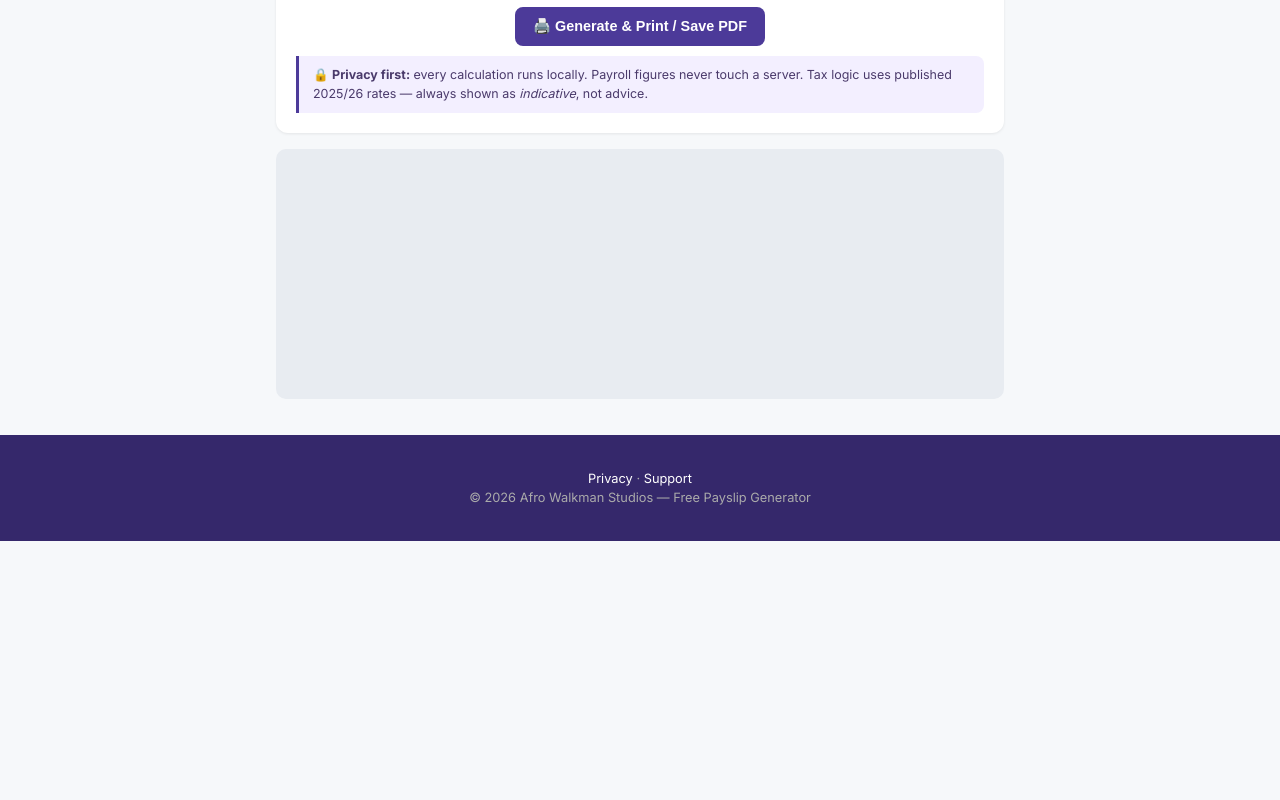
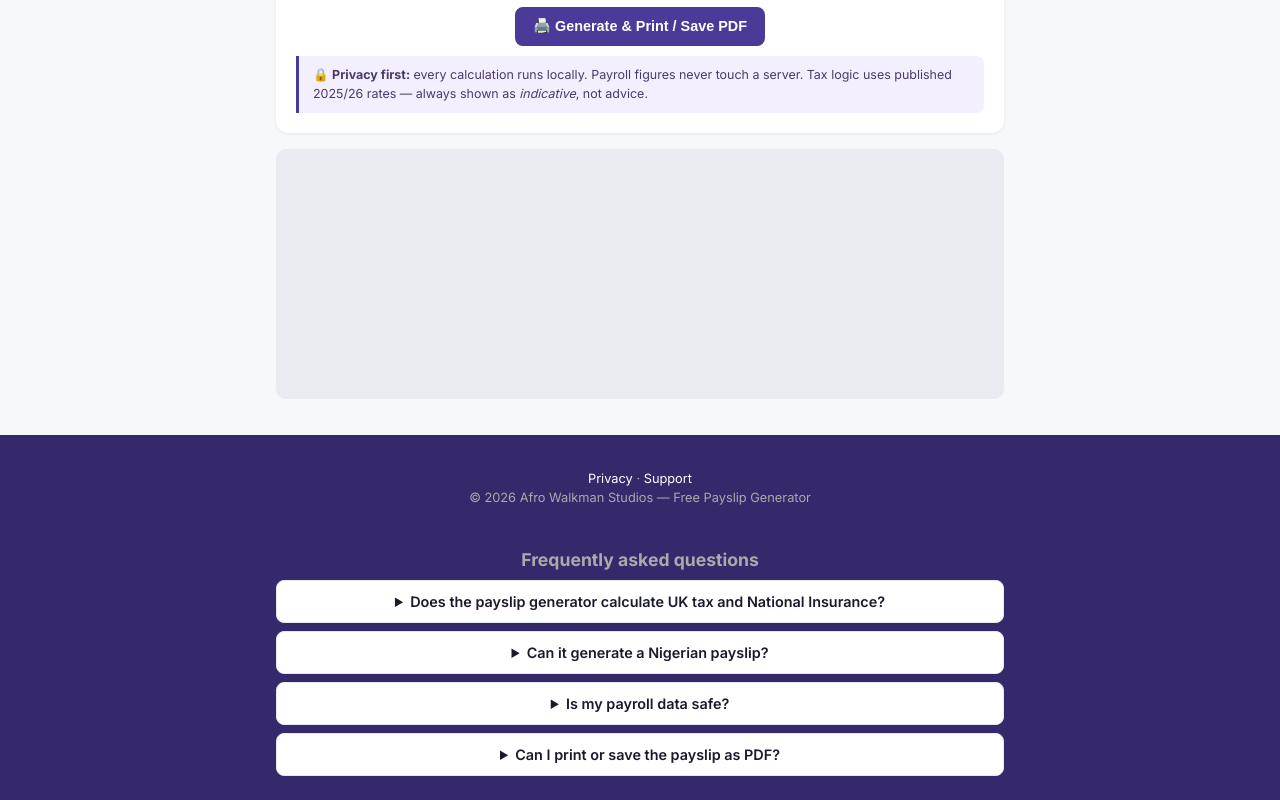
Before and after one commit to payslipgenerator/payslipgenerator.github.io, a plain HTML site: page index.html in a window 1280 px wide. Shown: the part 683-1483 px from the top of the page. Before the commit the page ends 1224 px from the top, so only its background shows below. Drawn offline with Linux system fonts and the light colour scheme.

Commit message:
seo: og tags, FAQPage schema + visible FAQ

```diff
--- a/index.html
+++ b/index.html
@@ -5,10 +5,16 @@
 <meta name="viewport" content="width=device-width, initial-scale=1.0">
 <title>Free Payslip Generator — UK &amp; Nigeria PAYE, PDF Ready</title>
 <meta name="description" content="Generate a professional payslip with accurate UK or Nigeria PAYE tax in seconds. Free, private, no signup — your payroll data never leaves your browser.">
+<meta property="og:title" content="Free Payslip Generator — UK &amp; Nigeria PAYE, PDF Ready">
+<meta property="og:description" content="Generate a professional payslip with accurate UK or Nigeria PAYE tax in seconds. Free, private, no signup — your payroll data never leaves your browser.">
+<meta property="og:type" content="website">
+<meta property="og:url" content="https://payslip-generator.github.io/">
+<meta name="twitter:card" content="summary_large_image">
 <link rel="canonical" href="https://payslip-generator.github.io/">
 <script type="application/ld+json">
 {"@context":"https://schema.org","@type":"WebApplication","name":"Free Payslip Generator","url":"https://payslip-generator.github.io/","applicationCategory":"FinanceApplication","description":"Generate professional payslips with UK or Nigeria PAYE tax, entirely in your browser.","offers":{"@type":"Offer","price":"0","priceCurrency":"USD"},"operatingSystem":"Any"}
 </script>
+<script type="application/ld+json">{"@context": "https://schema.org", "@type": "FAQPage", "mainEntity": [{"@type": "Question", "name": "Does the payslip generator calculate UK tax and National Insurance?", "acceptedAnswer": {"@type": "Answer", "text": "Yes \u2014 it applies 2025/26 UK PAYE basic-rate tax and employee National Insurance (8% / 2%) using your tax code (e.g. 1257L), plus optional pension."}}, {"@type": "Question", "name": "Can it generate a Nigerian payslip?", "acceptedAnswer": {"@type": "Answer", "text": "Yes. Switch to Nigeria and it computes PAYE using the Personal Income Tax Act consolidated relief (20% of gross + \u20a6200,000), applied monthly."}}, {"@type": "Question", "name": "Is my payroll data safe?", "acceptedAnswer": {"@type": "Answer", "text": "Your payslip is computed entirely in your browser \u2014 salary, NIN and tax figures are never uploaded anywhere."}}, {"@type": "Question", "name": "Can I print or save the payslip as PDF?", "acceptedAnswer": {"@type": "Answer", "text": "Yes \u2014 Generate, then select Save as PDF in the print dialog."}}]}</script>
 <link rel="preconnect" href="https://fonts.googleapis.com">
 <link rel="preconnect" href="https://fonts.gstatic.com" crossorigin>
 <link href="https://fonts.googleapis.com/css2?family=Inter:opsz,wght@14..32,400;14..32,500;14..32,600;14..32,700&display=swap" rel="stylesheet">
@@ -133,6 +139,10 @@ footer a{color:#fff;text-decoration:none}
     <a href="privacy.html">Privacy</a> · <a href="https://buymeacoffee.com/afrowalkmanstudios" target="_blank" rel="noopener">Support</a>
     <div style="margin-top:4px">© <span id="yr"></span> Afro Walkman Studios — Free Payslip Generator</div>
   </div>
+<section id="faq" style="max-width:760px;margin:24px auto 8px;padding:0 16px"><h2 style="font-size:1.1rem;margin-bottom:10px">Frequently asked questions</h2><details><summary>Does the payslip generator calculate UK tax and National Insurance?</summary><p>Yes — it applies 2025/26 UK PAYE basic-rate tax and employee National Insurance (8% / 2%) using your tax code (e.g. 1257L), plus optional pension.</p></details>
+<details><summary>Can it generate a Nigerian payslip?</summary><p>Yes. Switch to Nigeria and it computes PAYE using the Personal Income Tax Act consolidated relief (20% of gross + ₦200,000), applied monthly.</p></details>
+<details><summary>Is my payroll data safe?</summary><p>Your payslip is computed entirely in your browser — salary, NIN and tax figures are never uploaded anywhere.</p></details>
+<details><summary>Can I print or save the payslip as PDF?</summary><p>Yes — Generate, then select Save as PDF in the print dialog.</p></details><style>#faq details{background:#fff;border:1px solid #e2e8f0;border-radius:8px;padding:12px 14px;margin-bottom:8px;font-size:.9rem}#faq summary{font-weight:600;cursor:pointer;color:#1a1a2e}#faq p{margin-top:8px;color:#555;line-height:1.6}</style></section>
 </footer>
 
 <script>
```
